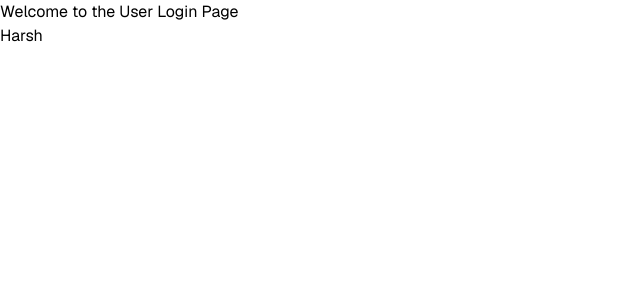
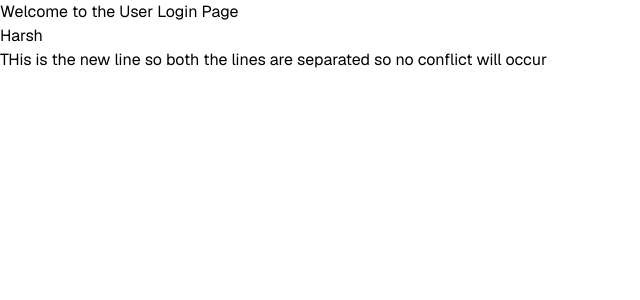
Before and after one commit to Harshverma2608/foodster-app, a React (Vite) app: page /login in a window 1280 px wide. Shown: the top 300 px of the page, without its empty margins (0-640 px from the left). Built offline with nearby package versions, Linux system fonts and the light colour scheme; a web font is replaced by a local one.

Commit message:
adding some extra line

```diff
--- a/src/pages/UserLogin.jsx
+++ b/src/pages/UserLogin.jsx
@@ -4,6 +4,7 @@ const UserLogin = () => {
   return (
     <div>Welcome to the User Login Page
       <h1>Harsh</h1>
+      <h2>THis is the new line so both the lines are separated so no conflict will occur</h2>
     </div>
   )
 }
```
